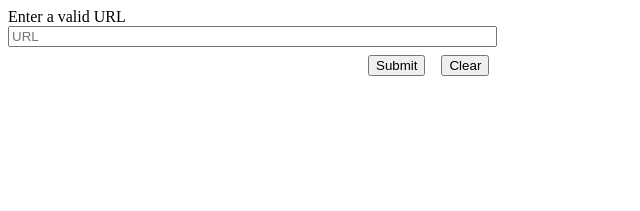
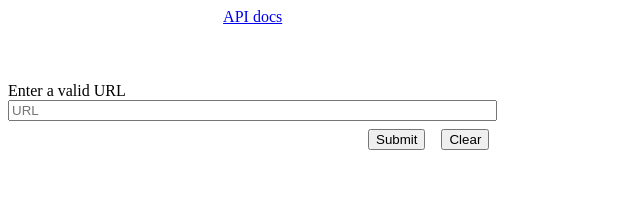
Before and after one commit to yaoleksa/shortlinkter, a website: page index.html in a window 1280 px wide. Shown: the whole page, without its empty margins (0-640 px from the left). Drawn offline with Linux system fonts and the light colour scheme.

Commit message:
add link to docs on UI

```diff
--- a/index.html
+++ b/index.html
@@ -15,14 +15,20 @@
   </head>
   <body>
     <div id="root">
+      <span id="docs">
+        <a href="https://github.com/yaoleksa/shortlinkter.git" target="_blank">API docs</a>
+      </span>
+      <pre>
+
+      </pre>
       <label for="input">Enter a valid URL</label>
       <input id="input" type="url" name="input" placeholder="URL" />
-      <span class="flex-items">
+      <span id="flex-items">
         <button class="button">Submit</button>
         <button class="button">Clear</button>
       </span>
       <br>
-      <span class="response">
+      <span id="response">
         <p id="result-label"></p><a href="" id="result"></a>
       </span>
     </div>
--- a/style/index.css
+++ b/style/index.css
@@ -3,17 +3,20 @@
     grid-template-columns: 1fr;
     width: 25%;
 }
-.button {
-    margin: 0.5rem;
-}
-.flex-items {
+#flex-items {
     display: grid;
     grid-template-columns: 2fr 1fr 2fr;
     margin-left: 22rem;
 }
-.response {
+#response {
     display: flex;
+}
+#docs {
+    text-align: center;
 }
 #result {
     margin: 0.9rem;
 }
+.button {
+    margin: 0.5rem;
+}
```
